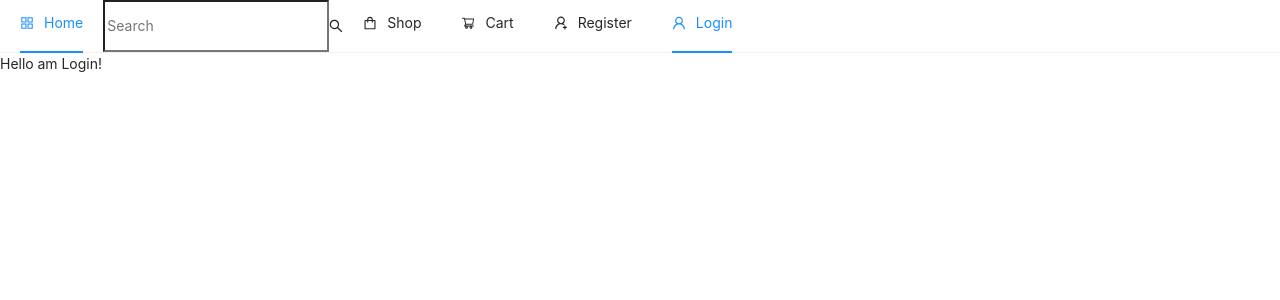
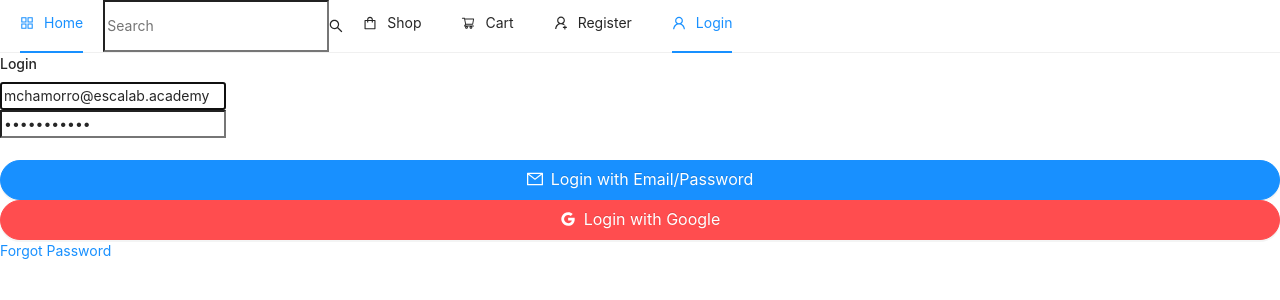
Before and after one commit to dev-miguel-resources/react-client, a React (Create React App) app: page /login in a window 1280 px wide. Shown: the top 300 px of the page. Built offline with nearby package versions, Linux system fonts and the light colour scheme; no server answers.

Commit message:
new features login and forgotPassword

```diff
--- a/src/App.js
+++ b/src/App.js
@@ -1,9 +1,12 @@
-import React, { lazy, Suspense } from "react";
+import React, { lazy, Suspense, useCallback, useEffect } from "react";
 import { Switch, Route } from "react-router-dom";
 import { ToastContainer } from "react-toastify";
 import "react-toastify/dist/ReactToastify.css";
 import { LoadingOutlined } from "@ant-design/icons";
 import { errorBoundary } from "./helpers/errorBoundary";
+import { useDispatch } from "react-redux";
+import { currentUser } from "./functions/auth";
+import { auth } from "./firebase";
 
 // lazy loading
 const Login = lazy(() => import("./pages/auth/Login"));
@@ -11,9 +14,40 @@
 const Home = lazy(() => import("./pages/Home"));
 const Header = lazy(() => import("./components/nav/Header"));
 const RegisterComplete = lazy(() => import("./pages/auth/RegisterComplete"));
+const ForgotPassword = lazy(() => import("./pages/auth/ForgotPassword"));
 const NotFound = lazy(() => import("./pages/NotFound"));
 
 const App = () => {
+
+  const dispatch = useDispatch();
+
+  const thenEndpointAction = useCallback(
+    ({ data: { name, email, role, _id } }, { token }) =>
+      dispatch({
+        type: "LOGGED_IN_USER",
+        payload: { name, email, token, role, _id },
+      }),
+    [dispatch]
+  );
+
+  const userExistAction = useCallback(
+    async (user) => {
+      const idTokenResult = await user.getIdTokenResult();
+
+      currentUser(idTokenResult.token)
+        .then((res) => thenEndpointAction(res, idTokenResult))
+        .catch((err) => console.log(err));
+    },
+    [thenEndpointAction]
+  );
+
+  useEffect(() => {
+    const unsubscribe = auth.onAuthStateChanged(
+      (user) => user && userExistAction(user)
+    );
+    return () => unsubscribe();
+
+  }, [dispatch, thenEndpointAction, userExistAction]);
 
   return (
     <Suspense
@@ -30,6 +64,7 @@
         <Route exact path="/login" component={Login} />
         <Route exact path="/register" component={Register} />
         <Route exact path="/register/complete" component={RegisterComplete} />
+        <Route exact path="/forgot/password" component={ForgotPassword} />
         <Route component={NotFound} />
       </Switch>
     </Suspense>
--- a/src/functions/auth.js
+++ b/src/functions/auth.js
@@ -11,3 +11,15 @@
     }
   );
 };
+
+export const currentUser = async (authtoken) => {
+  return await axios.post(
+    `${process.env.REACT_APP_API}/current-user`,
+    {},
+    {
+      headers: {
+        authtoken,
+      },
+    }
+  );
+};
--- /dev/null
+++ b/src/pages/auth/ForgotPassword.js
@@ -0,0 +1,62 @@
+import React, { useState, useEffect } from "react";
+import { useSelector } from "react-redux";
+import { LoadingOutlined } from "@ant-design/icons";
+import { toast } from "react-toastify";
+import { auth } from "../../firebase";
+
+const ForgotPassword = ({ history }) => {
+  const [email, setEmail] = useState("");
+  const [loading, setLoading] = useState(false);
+
+  const { user } = useSelector((state) => ({ ...state }));
+
+  useEffect(() => {
+    if (user && user.token) history.push("/");
+  }, [user, history]);
+
+  const handleSubmit = async (e) => {
+    e.preventDefault();
+    setLoading(true);
+
+    const config = {
+      url: process.env.REACT_APP_FORGOT_PASSWORD_REDIRECT,
+      handleCodeInApp: true,
+    };
+
+    await auth
+      .sendPasswordResetEmail(email, config)
+      .then(() => {
+        setEmail("");
+        setLoading(false);
+        toast.success("Check your email for password reset link");
+      })
+      .catch((error) => {
+        setLoading(false);
+        toast.error(error.message);
+        console.log("ERROR MSG IN FORGOT PASSWORD", error);
+      });
+  };
+
+  return (
+    <div className="container col-md-6 offset-md-3 p-5">
+      {loading && <LoadingOutlined />}
+      {!loading && <h4>Forgot Password</h4>}
+      <form onSubmit={handleSubmit}>
+        <input
+          type="email"
+          className="form-control"
+          value={email}
+          onChange={(e) => setEmail(e.target.value)}
+          placeholder="Type your email"
+          autoFocus
+        />
+        <br />
+        <button className="btn btn-raised" disabled={!email}>
+          Submit
+        </button>
+      </form>
+    </div>
+  );
+};
+
+export default ForgotPassword;
--- a/src/pages/auth/Login.js
+++ b/src/pages/auth/Login.js
@@ -1,7 +1,144 @@
-import React from "react";
+import React, { useState, useEffect } from "react";
+import { useDispatch, useSelector } from "react-redux";
+import { Link } from "react-router-dom";
+import { toast } from "react-toastify";
+import { Button } from "antd";
+import {
+  GoogleOutlined,
+  LoadingOutlined,
+  MailOutlined,
+} from "@ant-design/icons";
+import { auth, googleAuthProvider } from "../../firebase";
+import { createOrUpdateUser, currentUser } from "../../functions/auth";
+import useCurrentItemHeader from "../../hooks/useCurrentItemHeader";
 
-const Login = () => {
-  return <div><p>Hello am Login!</p></div>;
+const Login = ({ history }) => {
+  useCurrentItemHeader();
+  const dispatch = useDispatch();
+  const { user } = useSelector((state) => ({ ...state }));
+  const [email, setEmail] = useState("mchamorro@escalab.academy");
+  const [loading, setLoading] = useState(false);
+  const [password, setPassword] = useState("chillan2022");
+
+  useEffect(() => {
+    !history.location.state && user?.token && history.push("/");
+  }, [user, history]);
+
+  const roleBasedRedirect = (
+    { data: { name, email, role, _id } },
+    { token }
+  ) => {
+    const payload = { name, email, token, role, _id };
+    const { state: intended } = history.location;
+    const dashboard = role === "admin" ? "/admin/dashboard" : "/user/history";
+    const redirect = intended?.from || dashboard;
+    dispatch({ type: "LOGGED_IN_USER", payload });
+    history.push(redirect);
+  };
+
+  const setToastErrorMessage = (err) => {
+    console.log(err);
+    toast.error(err.message);
+  };
+
+  const handleSubmit = async (e) => {
+    e.preventDefault();
+    setLoading(true);
+
+    try {
+      const result = await auth.signInWithEmailAndPassword(email, password);
+      const idTokenResult = await result.user.getIdTokenResult();
+
+      currentUser(idTokenResult.token)
+        .then((res) => roleBasedRedirect(res, idTokenResult))
+        .catch((err) => console.log(err));
+    } catch (err) {
+      setToastErrorMessage(err);
+      setLoading(false);
+    }
+  };
+
+  const googleLogin = async () => {
+    auth
+      .signInWithPopup(googleAuthProvider)
+      .then(async (result) => {
+        const { user } = result;
+        const idTokenResult = await user.getIdTokenResult();
+        createOrUpdateUser(idTokenResult.token)
+          .then((res) => roleBasedRedirect(res, idTokenResult))
+          .catch((err) => console.log(err));
+      })
+      .catch((err) => {
+        setToastErrorMessage(err);
+      });
+  };
+
+  const loginForm = () => (
+    <form onSubmit={handleSubmit}>
+      <div className="form-group">
+        <input
+          type="email"
+          className="form-control"
+          value={email}
+          onChange={(e) => setEmail(e.target.value)}
+          placeholder="Your email"
+          autoFocus
+        />
+      </div>
+
+      <div className="form-group">
+        <input
+          type="password"
+          className="form-control"
+          value={password}
+          onChange={(e) => setPassword(e.target.value)}
+          placeholder="Your password"
+        />
+      </div>
+
+      <br />
+      <Button
+        onClick={handleSubmit}
+        type="primary"
+        className="mb-3"
+        block
+        shape="round"
+        icon={<MailOutlined />}
+        size="large"
+        disabled={!email || password.length < 6}
+      >
+        Login with Email/Password
+      </Button>
+    </form>
+  );
+
+  return (
+    <div className="container p-5">
+      <div className="row">
+        <div className="col-md-6 offset-md-3">
+          {loading && <LoadingOutlined />}
+          {!loading && <h4>Login</h4>}
+          {loginForm()}
+
+          <Button
+            onClick={googleLogin}
+            type="danger"
+            className="mb-3"
+            block
+            shape="round"
+            icon={<GoogleOutlined />}
+            size="large"
+          >
+            Login with Google
+          </Button>
+
+          <Link to="/forgot/password" className="float-right text-danger">
+            Forgot Password
+          </Link>
+        </div>
+      </div>
+    </div>
+  );
 };
 
 export default Login;
```
